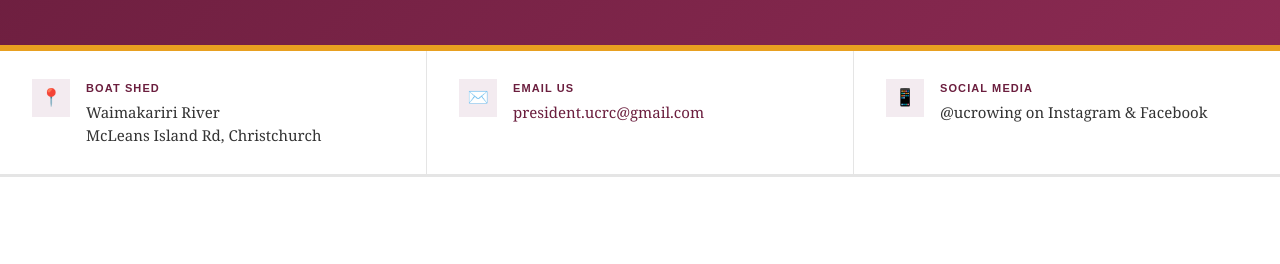
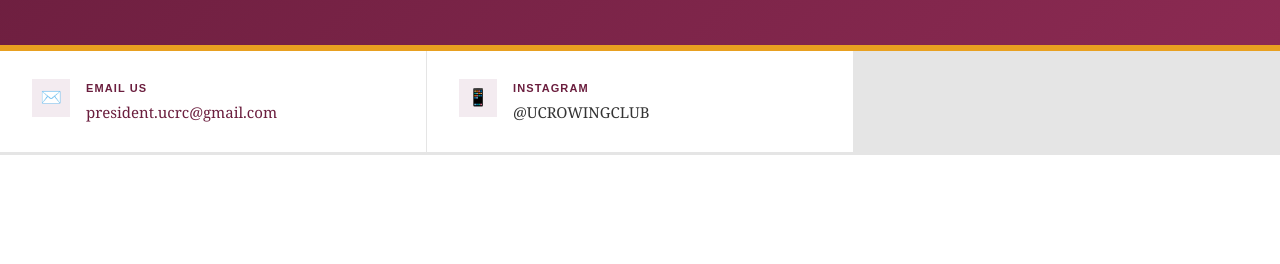
Before and after one commit to UCRCpres/UC-ROWING-SITE, a plain HTML site: page contact.html in a window 1280 px wide. Shown: the part 235-499 px from the top of the page. Drawn offline with Linux system fonts and the light colour scheme.

Commit message:
changes to contact

```diff
--- a/contact.html
+++ b/contact.html
@@ -110,13 +110,6 @@
 <!-- CONTACT INFO BAR -->
 <div class="contact-info-bar">
   <div class="contact-info-item">
-    <div class="contact-icon">📍</div>
-    <div>
-      <div class="contact-label">Boat shed</div>
-      <div class="contact-value">Waimakariri River<br>McLeans Island Rd, Christchurch</div>
-    </div>
-  </div>
-  <div class="contact-info-item">
     <div class="contact-icon">✉️</div>
     <div>
       <div class="contact-label">Email us</div>
@@ -126,8 +119,8 @@
   <div class="contact-info-item">
     <div class="contact-icon">📱</div>
     <div>
-      <div class="contact-label">Social media</div>
-      <div class="contact-value">@ucrowing on Instagram &amp; Facebook</div>
+      <div class="contact-label">Instagram</div>
+      <div class="contact-value">@UCROWINGCLUB</div>
     </div>
   </div>
 </div>
--- a/nav.js
+++ b/nav.js
@@ -36,8 +36,7 @@ function getFooter() {
       <div>
         <div class="footer-col-title">Connect</div>
         <ul class="footer-links">
-          <li><a href="#">Instagram</a></li>
-          <li><a href="#">Facebook</a></li>
+          <li><a href="https://www.instagram.com/UCROWINGCLUB" target="_blank">Instagram</a></li>
           <li><a href="#">UC Sport</a></li>
           <li><a href="#">Rowing NZ</a></li>
         </ul>
```
Also changed, not shown: 1 other file.
